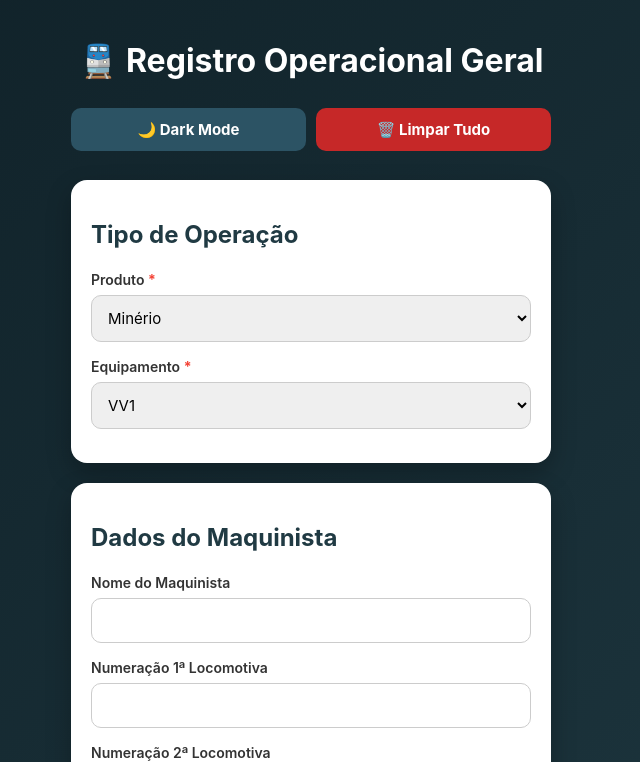
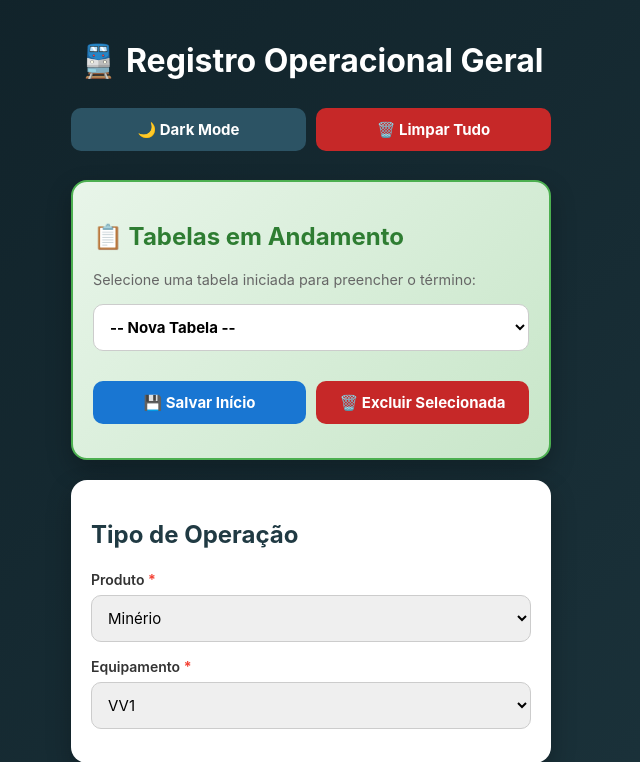
Before and after one commit to allancorreaz/registro-operacional, a Flask app: page / in a window 1280 px wide. Shown: the top 762 px of the page, without its empty margins (329-969 px from the left). Run offline with Flask 3, Linux system fonts and the light colour scheme; some libraries are stand-ins or nearby versions.

Commit message:
feat: histórico de tabelas em andamento + campo 1º vagão ECV + renomear impactos totais
- Adiciona sistema de histórico para salvar/carregar tabelas em andamento
- Permite selecionar tabela iniciada para preencher o término
- Adiciona campo '1º Vagão da Tabela' somente para ECV (Carvão)
- Renomeia 'Impactos Totais' para 'Tempo Total Parado'
- Usa localStorage para persistir tabelas entre sessões

```diff
--- a/app.py
+++ b/app.py
@@ -111,6 +111,8 @@ def montar_relatorio_texto(d, tmd, impactos, efetiva, taxa):
         linhas.append("-" * 40)
         linhas.append("CARREGAMENTO DE CARVAO - ECV")
         linhas.append("-" * 40)
+        linhas.append(f"1o VAGAO DA TABELA: {d.get('primeiro_vagao', '')}")
+        linhas.append("")
 
         materiais_carvao = d.get("materiais_carvao", [])
         for i, mat in enumerate(materiais_carvao, 1):
@@ -156,7 +158,7 @@ def montar_relatorio_texto(d, tmd, impactos, efetiva, taxa):
     linhas.append(f"INICIO: {d.get('inicio', '')}")
     linhas.append(f"TERMINO: {termino if termino else '-'}")
     linhas.append(f"TMD/C: {formatar_tempo(tmd) if termino else '-'}")
-    linhas.append(f"IMPACTOS TOTAIS: {formatar_tempo(impactos)}")
+    linhas.append(f"TEMPO TOTAL PARADO: {formatar_tempo(impactos)}")
     linhas.append(f"HORA EFETIVA: {formatar_tempo(efetiva) if termino else '-'}")
     linhas.append(f"TAXA EFETIVA: {taxa} t/h" if termino and taxa > 0 else "TAXA EFETIVA: -")
     linhas.append("")
--- a/static/script.js
+++ b/static/script.js
@@ -159,12 +159,13 @@ function controleFalhaAssumida() {
 
 /* ===== PERSISTÊNCIA DE DADOS (SESSION STORAGE) ===== */
 const STORAGE_KEY = "registro_operacional_dados";
+const STORAGE_KEY_TABELAS = "registro_operacional_tabelas_andamento";
 
 // Lista de IDs dos campos do formulário para salvar
 const camposFormulario = [
     "produto", "equipamento", "maquinista", "loc1", "loc2", "horas_maquinista",
     "ponto_b", "sinal", "tabela_posicionada", "data", "turno", "operador", "matricula",
-    "tipo_material", "destino", "patio_nome", "baliza", "tipo_divisao",
+    "tipo_material", "destino", "patio_nome", "baliza", "tipo_divisao", "primeiro_vagao",
     "vagoes_patio", "patio_partida", "baliza_partida", "maquina_patio1",
     "hora_inicio_patio", "hora_fim_patio", "vagoes_bordo", "hora_inicio_bordo",
     "hora_fim_bordo", "vagoes_patio2", "patio_partida2", "baliza_partida2",
@@ -174,6 +175,346 @@ const camposFormulario = [
     "operador_assumiu", "vagoes_proximo_turno", "assumiu_em_falha", "descricao_falha_assumida",
     "observacoes", "email"
 ];
+
+/* ===== HISTÓRICO DE TABELAS EM ANDAMENTO ===== */
+
+// Obter todas as tabelas salvas
+function obterTabelasAndamento() {
+    const dados = localStorage.getItem(STORAGE_KEY_TABELAS);
+    return dados ? JSON.parse(dados) : [];
+}
+
+// Salvar lista de tabelas
+function salvarTabelasAndamento(tabelas) {
+    localStorage.setItem(STORAGE_KEY_TABELAS, JSON.stringify(tabelas));
+}
+
+// Coletar dados atuais do formulário
+function coletarDadosFormulario() {
+    const dados = {};
+
+    // Salvar campos simples
+    camposFormulario.forEach(id => {
+        const elemento = document.getElementById(id);
+        if (elemento) {
+            dados[id] = elemento.value;
+        }
+    });
+
+    // Salvar impactos
+    dados.impactos = [];
+    document.querySelectorAll(".impacto-row").forEach(row => {
+        const h = parseInt(row.querySelector(".impacto-h")?.value || 0);
+        const m = parseInt(row.querySelector(".impacto-m")?.value || 0);
+        dados.impactos.push({
+            desc: row.querySelector(".impacto-desc")?.value || "",
+            h: h,
+            m: m,
+            hora_inicio: row.querySelector(".impacto-hora-inicio")?.value || "",
+            hora_fim: row.querySelector(".impacto-hora-fim")?.value || "",
+            atend_mecanica: row.querySelector(".impacto-atend-mecanica")?.checked || false,
+            atend_eletrica: row.querySelector(".impacto-atend-eletrica")?.checked || false,
+            atend_operacional: row.querySelector(".impacto-atend-operacional")?.checked || false,
+            atend_outro: row.querySelector(".impacto-atend-outro")?.checked || false,
+            acao: row.querySelector(".impacto-acao")?.value || ""
+        });
+    });
+
+    // Salvar materiais carvão
+    dados.materiais_carvao = [];
+    document.querySelectorAll(".material-carvao-row").forEach(row => {
+        dados.materiais_carvao.push({
+            categoria: row.querySelector(".carvao-categoria")?.value || "",
+            tipo_material: row.querySelector(".carvao-tipo-material")?.value || "",
+            patio: row.querySelector(".carvao-patio")?.value || "",
+            baliza: row.querySelector(".carvao-baliza")?.value || "",
+            recuperadora: row.querySelector(".carvao-recuperadora")?.value || "",
+            acao: row.querySelector(".carvao-acao")?.value || "",
+            hora_inicio: row.querySelector(".carvao-hora-inicio")?.value || "",
+            hora_fim: row.querySelector(".carvao-hora-fim")?.value || "",
+            peso_ecv: row.querySelector(".carvao-peso-ecv")?.value || "",
+            peso_recup: row.querySelector(".carvao-peso-recup")?.value || "",
+            vagoes: row.querySelector(".carvao-vagoes")?.value || ""
+        });
+    });
+
+    // Salvar mudanças de fluxo
+    dados.mudancas_fluxo = [];
+    document.querySelectorAll(".fluxo-row").forEach(row => {
+        dados.mudancas_fluxo.push({
+            hora: row.querySelector(".fluxo-hora")?.value || "",
+            anterior: row.querySelector(".fluxo-anterior")?.value || "",
+            novo: row.querySelector(".fluxo-novo")?.value || "",
+            cco: row.querySelector(".fluxo-cco")?.checked || false,
+            mecanica: row.querySelector(".fluxo-mecanica")?.checked || false,
+            eletrica: row.querySelector(".fluxo-eletrica")?.checked || false,
+            operacao: row.querySelector(".fluxo-operacao")?.checked || false,
+            motivo: row.querySelector(".fluxo-motivo")?.value || ""
+        });
+    });
+
+    return dados;
+}
+
+// Salvar tabela como início (em andamento)
+function salvarTabelaInicio() {
+    const prefixo = document.getElementById("prefixo").value;
+    const inicio = document.getElementById("inicio").value;
+    const data = document.getElementById("data").value;
+    const turno = document.getElementById("turno").value;
+    const produto = document.getElementById("produto").value;
+    const operador = document.getElementById("operador").value;
+
+    if (!prefixo) {
+        alert("⚠️ Preencha o Prefixo/Trem para salvar a tabela!");
+        document.getElementById("prefixo").focus();
+        return;
+    }
+
+    if (!inicio) {
+        alert("⚠️ Preencha o horário de Início para salvar a tabela!");
+        document.getElementById("inicio").focus();
+        return;
+    }
+
+    const tabelas = obterTabelasAndamento();
+
+    // Verificar se já existe uma tabela com mesmo prefixo, data e turno
+    const indiceExistente = tabelas.findIndex(t =>
+        t.prefixo === prefixo && t.data === data && t.turno === turno
+    );
+
+    const dadosFormulario = coletarDadosFormulario();
+
+    const novaTabela = {
+        id: indiceExistente >= 0 ? tabelas[indiceExistente].id : Date.now(),
+        prefixo: prefixo,
+        data: data,
+        turno: turno,
+        produto: produto,
+        operador: operador,
+        inicio: inicio,
+        salvoEm: new Date().toLocaleString('pt-BR'),
+        dados: dadosFormulario
+    };
+
+    if (indiceExistente >= 0) {
+        tabelas[indiceExistente] = novaTabela;
+        alert(`✅ Tabela "${prefixo}" atualizada no histórico!`);
+    } else {
+        tabelas.unshift(novaTabela); // Adicionar no início da lista
+        alert(`✅ Tabela "${prefixo}" salva no histórico!\n\nQuando quiser finalizar, selecione-a na lista "Tabelas em Andamento".`);
+    }
+
+    salvarTabelasAndamento(tabelas);
+    atualizarSeletorTabelas();
+
+    // Selecionar a tabela recém-salva
+    document.getElementById("seletorTabelasAndamento").value = novaTabela.id;
+    mostrarInfoTabelaSelecionada(novaTabela);
+}
+
+// Atualizar o seletor de tabelas em andamento
+function atualizarSeletorTabelas() {
+    const select = document.getElementById("seletorTabelasAndamento");
+    const tabelas = obterTabelasAndamento();
+
+    // Limpar opções existentes (exceto a primeira)
+    select.innerHTML = '<option value="">-- Nova Tabela --</option>';
+
+    tabelas.forEach(tabela => {
+        const option = document.createElement("option");
+        option.value = tabela.id;
+
+        // Formatar data para exibição
+        let dataFormatada = "";
+        if (tabela.data) {
+            const [ano, mes, dia] = tabela.data.split("-");
+            dataFormatada = `${dia}/${mes}`;
+        }
+
+        option.textContent = `${tabela.prefixo} | ${dataFormatada} | ${tabela.turno} | Início: ${tabela.inicio}`;
+        select.appendChild(option);
+    });
+}
+
+// Mostrar informações da tabela selecionada
+function mostrarInfoTabelaSelecionada(tabela) {
+    const info = document.getElementById("infoTabelaSelecionada");
+
+    if (!tabela) {
+        info.style.display = "none";
+        return;
+    }
+
+    let dataFormatada = "";
+    if (tabela.data) {
+        const [ano, mes, dia] = tabela.data.split("-");
+        dataFormatada = `${dia}/${mes}/${ano}`;
+    }
+
+    info.innerHTML = `
+        <strong>📋 Tabela Carregada:</strong><br>
+        🚆 Prefixo: ${tabela.prefixo}<br>
+        📅 Data: ${dataFormatada}<br>
+        🕒 Turno: ${tabela.turno}<br>
+        ⏳ Início: ${tabela.inicio}<br>
+        👷 Operador: ${tabela.operador || '-'}<br>
+        <small>💾 Salvo em: ${tabela.salvoEm}</small>
+    `;
+    info.style.display = "block";
+}
+
+// Carregar tabela selecionada do histórico
+function carregarTabelaAndamento() {
+    const select = document.getElementById("seletorTabelasAndamento");
+    const tabelaId = select.value;
+
+    if (!tabelaId) {
+        // Nova tabela - limpar formulário
+        document.getElementById("infoTabelaSelecionada").style.display = "none";
+        return;
+    }
+
+    const tabelas = obterTabelasAndamento();
+    const tabela = tabelas.find(t => t.id == tabelaId);
+
+    if (!tabela) {
+        alert("⚠️ Tabela não encontrada!");
+        return;
+    }
+
+    // Confirmar carregamento
+    if (!confirm(`Carregar a tabela "${tabela.prefixo}"?\n\nOs dados atuais do formulário serão substituídos.`)) {
+        select.value = "";
+        return;
+    }
+
+    // Limpar containers dinâmicos
+    document.getElementById("impactosContainer").innerHTML = "";
+    document.getElementById("materiaisCarvaoContainer").innerHTML = "";
+    document.getElementById("mudancaFluxoContainer").innerHTML = "";
+
+    const dados = tabela.dados;
+
+    // Restaurar campos simples
+    camposFormulario.forEach(id => {
+        const elemento = document.getElementById(id);
+        if (elemento && dados[id] !== undefined) {
+            elemento.value = dados[id];
+        }
+    });
+
+    // Atualizar controles visuais
+    atualizarEquipamentos();
+    controleProduto();
+    controleDestino();
+    controleTipoDivisao();
+    controleMudancaFluxo();
+    controlePassagem();
+    controleFalhaAssumida();
+
+    // Restaurar impactos
+    if (dados.impactos && dados.impactos.length > 0) {
+        dados.impactos.forEach(imp => {
+            adicionarImpacto();
+            const rows = document.querySelectorAll(".impacto-row");
+            const lastRow = rows[rows.length - 1];
+            if (lastRow) {
+                if (lastRow.querySelector(".impacto-desc")) lastRow.querySelector(".impacto-desc").value = imp.desc;
+                if (lastRow.querySelector(".impacto-h")) lastRow.querySelector(".impacto-h").value = imp.h || "";
+                if (lastRow.querySelector(".impacto-m")) lastRow.querySelector(".impacto-m").value = imp.m || "";
+                if (lastRow.querySelector(".impacto-hora-inicio")) lastRow.querySelector(".impacto-hora-inicio").value = imp.hora_inicio;
+                if (lastRow.querySelector(".impacto-hora-fim")) lastRow.querySelector(".impacto-hora-fim").value = imp.hora_fim;
+                if (lastRow.querySelector(".impacto-atend-mecanica")) lastRow.querySelector(".impacto-atend-mecanica").checked = imp.atend_mecanica;
+                if (lastRow.querySelector(".impacto-atend-eletrica")) lastRow.querySelector(".impacto-atend-eletrica").checked = imp.atend_eletrica;
+                if (lastRow.querySelector(".impacto-atend-operacional")) lastRow.querySelector(".impacto-atend-operacional").checked = imp.atend_operacional;
+                if (lastRow.querySelector(".impacto-atend-outro")) lastRow.querySelector(".impacto-atend-outro").checked = imp.atend_outro;
+                if (lastRow.querySelector(".impacto-acao")) lastRow.querySelector(".impacto-acao").value = imp.acao;
+            }
+        });
+    }
+
+    // Restaurar materiais carvão
+    if (dados.materiais_carvao && dados.materiais_carvao.length > 0) {
+        dados.materiais_carvao.forEach(mat => {
+            adicionarMaterialCarvao();
+            const rows = document.querySelectorAll(".material-carvao-row");
+            const lastRow = rows[rows.length - 1];
+            if (lastRow) {
+                if (lastRow.querySelector(".carvao-categoria")) lastRow.querySelector(".carvao-categoria").value = mat.categoria;
+                if (lastRow.querySelector(".carvao-tipo-material")) lastRow.querySelector(".carvao-tipo-material").value = mat.tipo_material;
+                if (lastRow.querySelector(".carvao-patio")) lastRow.querySelector(".carvao-patio").value = mat.patio;
+                if (lastRow.querySelector(".carvao-baliza")) lastRow.querySelector(".carvao-baliza").value = mat.baliza;
+                if (lastRow.querySelector(".carvao-recuperadora")) lastRow.querySelector(".carvao-recuperadora").value = mat.recuperadora;
+                if (lastRow.querySelector(".carvao-acao")) lastRow.querySelector(".carvao-acao").value = mat.acao;
+                if (lastRow.querySelector(".carvao-hora-inicio")) lastRow.querySelector(".carvao-hora-inicio").value = mat.hora_inicio;
+                if (lastRow.querySelector(".carvao-hora-fim")) lastRow.querySelector(".carvao-hora-fim").value = mat.hora_fim;
+                if (lastRow.querySelector(".carvao-peso-ecv")) lastRow.querySelector(".carvao-peso-ecv").value = mat.peso_ecv;
+                if (lastRow.querySelector(".carvao-peso-recup")) lastRow.querySelector(".carvao-peso-recup").value = mat.peso_recup;
+                if (lastRow.querySelector(".carvao-vagoes")) lastRow.querySelector(".carvao-vagoes").value = mat.vagoes;
+            }
+        });
+    }
+
+    // Restaurar mudanças de fluxo
+    if (dados.mudancas_fluxo && dados.mudancas_fluxo.length > 0) {
+        dados.mudancas_fluxo.forEach(fluxo => {
+            adicionarMudancaFluxo();
+            const rows = document.querySelectorAll(".fluxo-row");
+            const lastRow = rows[rows.length - 1];
+            if (lastRow) {
+                if (lastRow.querySelector(".fluxo-hora")) lastRow.querySelector(".fluxo-hora").value = fluxo.hora;
+                if (lastRow.querySelector(".fluxo-anterior")) lastRow.querySelector(".fluxo-anterior").value = fluxo.anterior;
+                if (lastRow.querySelector(".fluxo-novo")) lastRow.querySelector(".fluxo-novo").value = fluxo.novo;
+                if (lastRow.querySelector(".fluxo-cco")) lastRow.querySelector(".fluxo-cco").checked = fluxo.cco;
+                if (lastRow.querySelector(".fluxo-mecanica")) lastRow.querySelector(".fluxo-mecanica").checked = fluxo.mecanica;
+                if (lastRow.querySelector(".fluxo-eletrica")) lastRow.querySelector(".fluxo-eletrica").checked = fluxo.eletrica;
+                if (lastRow.querySelector(".fluxo-operacao")) lastRow.querySelector(".fluxo-operacao").checked = fluxo.operacao;
+                if (lastRow.querySelector(".fluxo-motivo")) lastRow.querySelector(".fluxo-motivo").value = fluxo.motivo;
+            }
+        });
+    }
+
+    mostrarInfoTabelaSelecionada(tabela);
+
+    // Rolar para o campo de término
+    document.getElementById("termino").scrollIntoView({ behavior: 'smooth', block: 'center' });
+    document.getElementById("termino").focus();
+
+    alert(`✅ Tabela "${tabela.prefixo}" carregada!\n\nAgora preencha o Término e gere o resultado.`);
+}
+
+// Excluir tabela selecionada
+function excluirTabelaAndamento() {
+    const select = document.getElementById("seletorTabelasAndamento");
+    const tabelaId = select.value;
+
+    if (!tabelaId) {
+        alert("⚠️ Selecione uma tabela para excluir!");
+        return;
+    }
+
+    const tabelas = obterTabelasAndamento();
+    const tabela = tabelas.find(t => t.id == tabelaId);
+
+    if (!tabela) {
+        alert("⚠️ Tabela não encontrada!");
+        return;
+    }
+
+    if (!confirm(`Excluir a tabela "${tabela.prefixo}" do histórico?\n\nEsta ação não pode ser desfeita.`)) {
+        return;
+    }
+
+    const novasTabelas = tabelas.filter(t => t.id != tabelaId);
+    salvarTabelasAndamento(novasTabelas);
+    atualizarSeletorTabelas();
+
+    document.getElementById("infoTabelaSelecionada").style.display = "none";
+
+    alert(`✅ Tabela "${tabela.prefixo}" excluída do histórico!`);
+}
 
 function salvarDadosFormulario() {
     const dados = {};
@@ -331,6 +672,9 @@ document.addEventListener("DOMContentLoaded", function() {
     // Inicializar equipamentos e controles
     atualizarEquipamentos();
     controleProduto();
+
+    // Carregar histórico de tabelas em andamento
+    atualizarSeletorTabelas();
 
     // Restaurar dados salvos
     restaurarDadosFormulario();
@@ -655,6 +999,7 @@ function calcular() {
         // campos específicos carvão
         equipamento_carvao: document.getElementById("equipamento_carvao")?.value || "",
         recuperadora_carvao: document.getElementById("recuperadora_carvao")?.value || "",
+        primeiro_vagao: toUpperSafe(document.getElementById("primeiro_vagao")?.value) || "",
         materiais_carvao: materiaisCarvao
     };
 
@@ -743,7 +1088,7 @@ ${tabelaPartidaHTML}
 ⏳ <strong>INÍCIO:</strong> ${dados.inicio || "—"}h<br>
 ⌛ <strong>TÉRMINO:</strong> ${dados.termino || "—"}h<br>
 ⏱ <strong>${dados.equipamento.startsWith("VV") ? "TMD" : "TMC"}:</strong> ${dados.termino ? formatarTempo(data.tmd) : "—"}<br>
-⛔ Impactos Totais: ${formatarTempo(data.impactos_total)}<br>
+⛔ Tempo Total Parado: ${formatarTempo(data.impactos_total)}<br>
 ✅ Hora Efetiva: ${dados.termino ? formatarTempo(data.hora_efetiva) : "—"}<br><br>
 
 ⚖️ Peso Total: ${dados.peso} t<br>
@@ -807,14 +1152,15 @@ ${mat.hora_inicio ? `⏳ ${mat.hora_inicio} → ${mat.hora_fim || "—"}<br><br>
 🚂 Locomotivas: ${dados.loc1} / ${dados.loc2}<br>
 🕐 Contato com Maquinista: ${dados.horas_maquinista}<br>
 📍 Passagem Ponto B: ${dados.ponto_b}<br>
-📋 Tabela Posicionada: ${dados.tabela_posicionada}<br><br>
+📋 Tabela Posicionada: ${dados.tabela_posicionada}<br>
+🚃 1º Vagão: ${dados.primeiro_vagao || "—"}<br><br>
 
 ${materiaisHTML}
 <br>
 ⏳ <strong>INÍCIO:</strong> ${dados.inicio || "—"}h<br>
 ⌛ <strong>TÉRMINO:</strong> ${dados.termino || "—"}h<br>
 ⏱ <strong>TMC:</strong> ${dados.termino ? formatarTempo(data.tmd) : "—"}<br>
-⛔ Impactos Totais: ${formatarTempo(data.impactos_total)}<br>
+⛔ Tempo Total Parado: ${formatarTempo(data.impactos_total)}<br>
 ✅ Hora Efetiva: ${dados.termino ? formatarTempo(data.hora_efetiva) : "—"}<br><br>
 
 ⚖️ Peso Total: ${dados.peso} t<br>
--- a/static/style.css
+++ b/static/style.css
@@ -31,6 +31,27 @@ h1 {
 
 h2 {
     color: #203a43;
+}
+
+/* Card de tabelas em andamento */
+#cardTabelasAndamento {
+    background: linear-gradient(135deg, #e8f5e9, #c8e6c9);
+    border: 2px solid #4caf50;
+}
+
+#cardTabelasAndamento h2 {
+    color: #2e7d32;
+}
+
+#seletorTabelasAndamento {
+    background: #fff;
+    font-weight: bold;
+}
+
+#infoTabelaSelecionada {
+    background: #e3f2fd;
+    border-left: 4px solid #1976d2;
+    font-size: 0.9em;
 }
 
 label {
--- a/templates/index.html
+++ b/templates/index.html
@@ -16,6 +16,22 @@
     <div style="display: flex; gap: 10px; margin-bottom: 15px;">
         <button onclick="toggleDarkMode()">🌙 Dark Mode</button>
         <button onclick="limparFormulario()" style="background: #c62828;">🗑️ Limpar Tudo</button>
+    </div>
+
+    <!-- TABELAS EM ANDAMENTO -->
+    <div class="card" id="cardTabelasAndamento">
+        <h2>📋 Tabelas em Andamento</h2>
+        <p style="font-size: 0.9em; color: #666; margin-bottom: 10px;">
+            Selecione uma tabela iniciada para preencher o término:
+        </p>
+        <select id="seletorTabelasAndamento" onchange="carregarTabelaAndamento()">
+            <option value="">-- Nova Tabela --</option>
+        </select>
+        <div style="display: flex; gap: 10px; margin-top: 10px;">
+            <button type="button" onclick="salvarTabelaInicio()" style="background: #1976d2;">💾 Salvar Início</button>
+            <button type="button" onclick="excluirTabelaAndamento()" style="background: #c62828;">🗑️ Excluir Selecionada</button>
+        </div>
+        <div id="infoTabelaSelecionada" style="margin-top: 10px; padding: 10px; background: #e3f2fd; border-radius: 5px; display: none;"></div>
     </div>
 
     <!-- NOVOS CAMPOS -->
@@ -144,6 +160,9 @@
         <!-- CAMPOS ESPECÍFICOS PARA CARVÃO -->
         <div id="carvaoExtra" style="display:none;">
             <h3>⚫ Carregamento de Carvão/Coque</h3>
+
+            <label>Número do 1º Vagão da Tabela</label>
+            <input type="text" id="primeiro_vagao" placeholder="Ex: GDT 123456-7">
 
             <!-- MATERIAIS DO CARVÃO (DINÂMICO) -->
             <div id="materiaisCarvaoContainer"></div>
```
